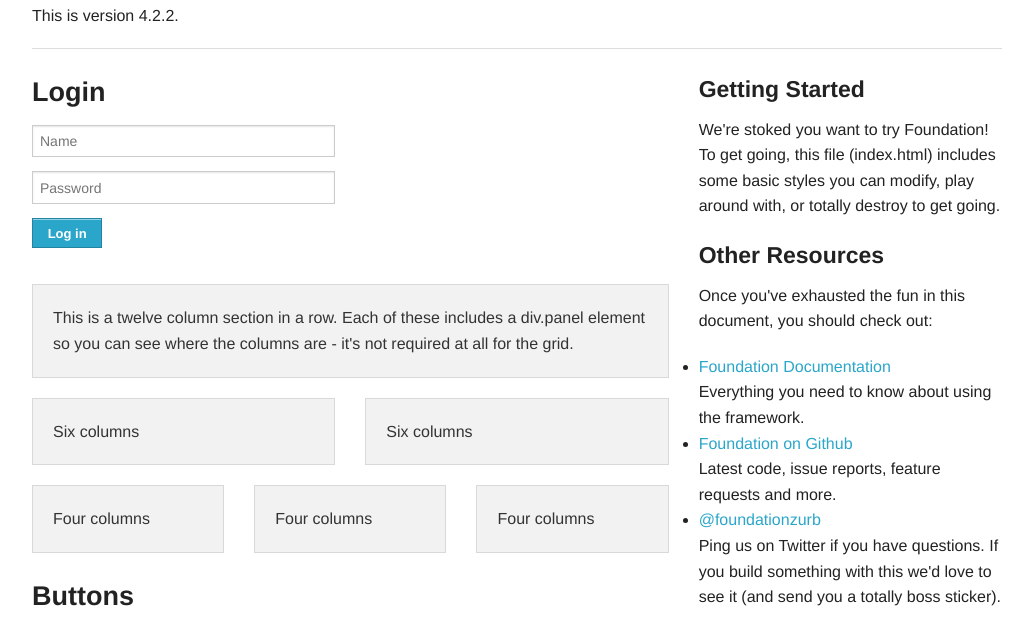
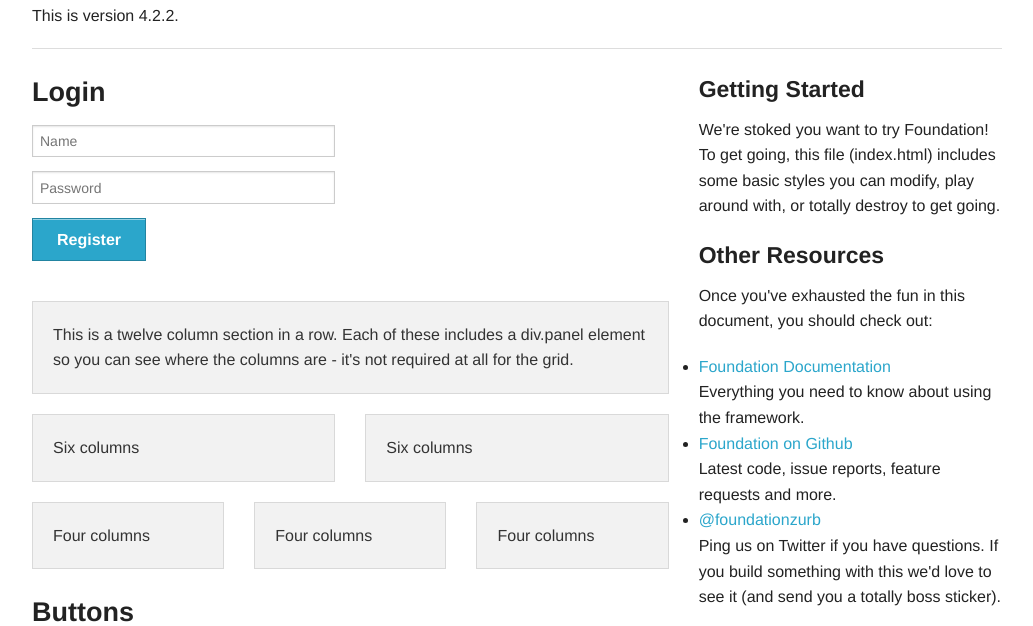
Before and after one commit to davidbrazdil/scanbook, a plain HTML site: page client/index.html in a window 1280 px wide. Shown: the part 75-701 px from the top of the page, without its empty margins (123-1156 px from the left). Drawn offline with nearby package versions, Linux system fonts and the light colour scheme.

Commit message:
basic registration

```diff
--- a/client/index.html
+++ b/client/index.html
@@ -36,7 +36,7 @@
 					<form>
 			        <input type="text" size="30" placeholder="Name">
 			        <input type="password" name="pass" value="" placeholder="Password">
-			        <p><a href="#" class="small button">Log in</a></p>
+			        	<a href="#" class="medium button">Register</a></p>
 			   		</form>
 				</div>
 
```
